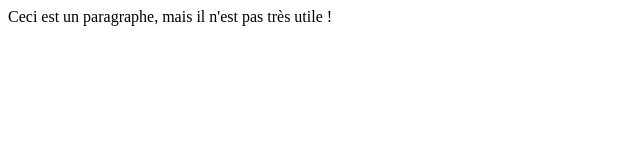
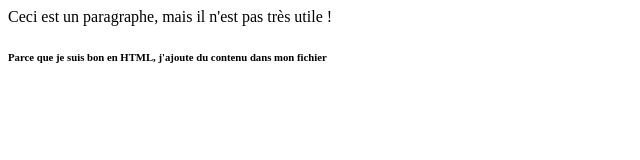
Before and after one commit to mkrauth/activite_mooc, a plain HTML site: page index.html in a window 1280 px wide. Shown: the whole page, without its empty margins (0-640 px from the left). Drawn offline with Linux system fonts and the light colour scheme.

Commit message:
Ajout de contenu dans le fichier index.html

```diff
--- a/index.html
+++ b/index.html
@@ -1 +1,2 @@
 <p>Ceci est un paragraphe, mais il n'est pas très utile !</p>
+<h6>Parce que je suis bon en HTML, j'ajoute du contenu dans mon fichier</h6>
```
